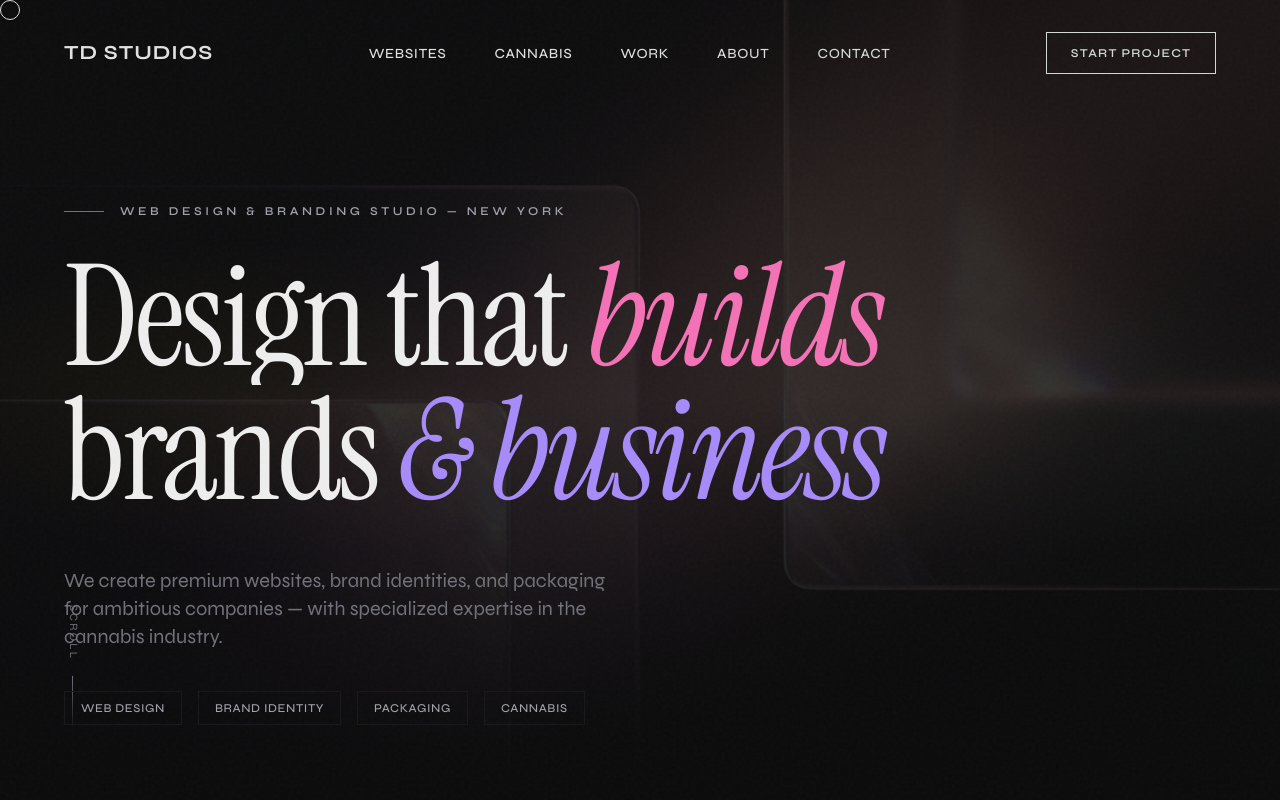
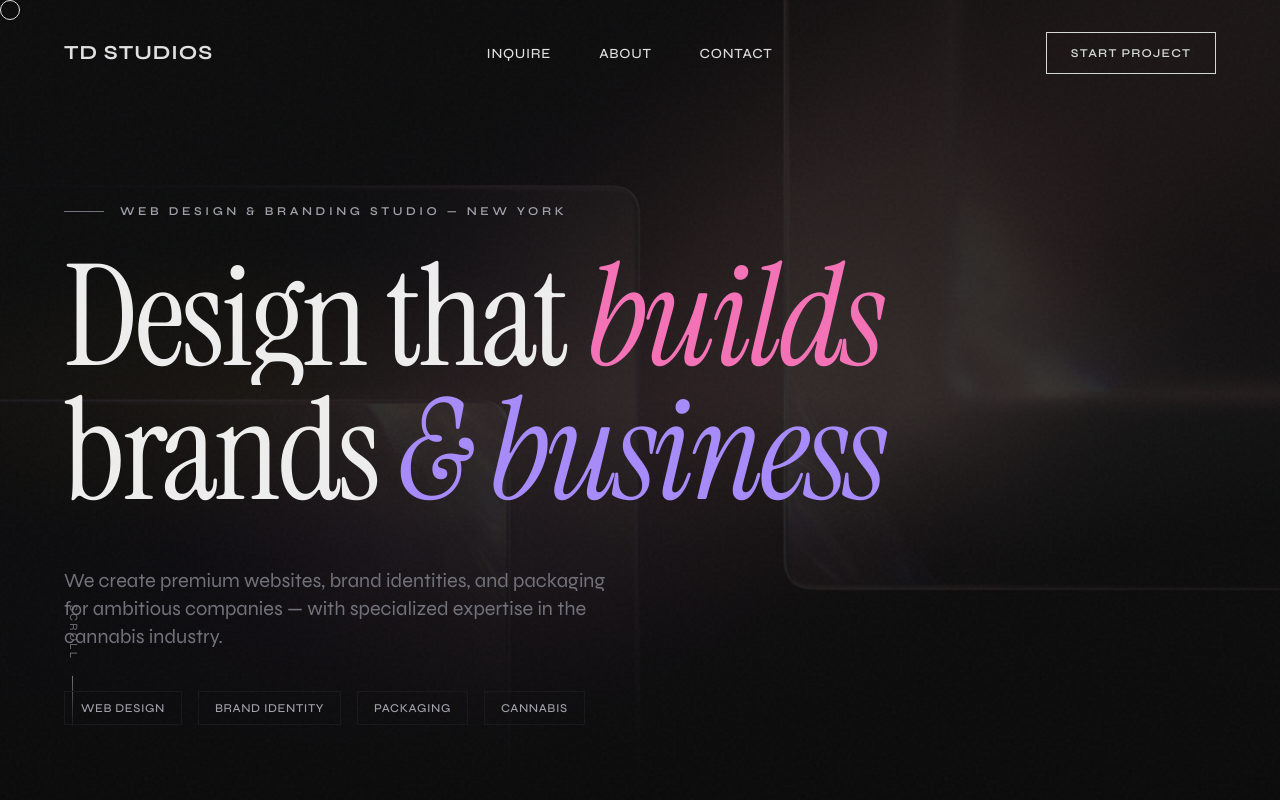
Before and after one commit to tdiorio2323/tdstudios-nextjs, a Next.js app: page / in a window 1280 px wide. Shown: the top 800 px of the page. Built offline with nearby package versions, Linux system fonts and the light colour scheme.

Commit message:
Update site structure for coming soon state: add inquire page, update nav and home

```diff
--- /dev/null
+++ b/app/inquire/page.js
@@ -0,0 +1,14 @@
+import ContactClient from '@/app/contact/ContactClient'
+
+export const metadata = {
+  title: 'Inquire',
+  description: 'Get in touch with TD Studios. Let\'s bring your vision to life.',
+}
+
+export default function Inquire() {
+  return (
+    <main className="bg-black min-h-screen">
+      <ContactClient />
+    </main>
+  )
+}
--- a/app/page.js
+++ b/app/page.js
@@ -20,9 +20,7 @@ export default function Home() {
         titleEmphasis="your brand?"
         subtitle="Whether you're launching something new or leveling up what you've built, we're here to help you stand out."
         primaryButtonText="Start a Project"
-        primaryButtonHref="/contact"
-        secondaryButtonText="View Our Work"
-        secondaryButtonHref="/work"
+        primaryButtonHref="/inquire"
       />
       <Footer />
     </main>
--- a/components/Navigation.js
+++ b/components/Navigation.js
@@ -61,15 +61,19 @@ export default function Navigation() {
         </Link>
 
         <ul className="hidden md:flex gap-12 list-none">
-          {['Websites', 'Cannabis', 'Work', 'About', 'Contact'].map((item) => (
-            <li key={item}>
+          {[
+            { name: 'Inquire', href: '/inquire' },
+            { name: 'About', href: '/about' },
+            { name: 'Contact', href: 'tel:3474859935' }
+          ].map((item) => (
+            <li key={item.name}>
               <Link
-                href={`/${item.toLowerCase()}`}
+                href={item.href}
                 className="text-sm font-medium tracking-[0.05em] uppercase relative group"
                 onMouseEnter={() => handleHover(true)}
                 onMouseLeave={() => handleHover(false)}
               >
-                {item}
+                {item.name}
                 <span className="absolute bottom-0 left-0 w-0 h-px bg-white transition-all duration-300 group-hover:w-full"></span>
               </Link>
             </li>
@@ -77,7 +81,7 @@ export default function Navigation() {
         </ul>
 
         <Link
-          href="/contact"
+          href="/inquire"
           className="hidden md:block px-6 py-3 border border-white text-xs font-semibold tracking-[0.1em] uppercase transition-all duration-300 hover:bg-white hover:text-black"
           onMouseEnter={() => handleHover(true)}
           onMouseLeave={() => handleHover(false)}
@@ -109,16 +113,21 @@ export default function Navigation() {
         aria-modal={mobileMenuOpen}
         aria-hidden={!mobileMenuOpen}
       >
-        {['Home', 'Websites', 'Cannabis', 'Work', 'About', 'Contact'].map((item) => (
+        {[
+          { name: 'Home', href: '/' },
+          { name: 'Inquire', href: '/inquire' },
+          { name: 'About', href: '/about' },
+          { name: 'Contact', href: 'tel:3474859935' }
+        ].map((item) => (
           <Link
-            key={item}
-            href={item === 'Home' ? '/' : `/${item.toLowerCase()}`}
+            key={item.name}
+            href={item.href}
             onClick={closeMobileMenu}
             className="font-serif text-5xl text-white hover:text-purple transition-colors duration-300"
             onMouseEnter={() => handleHover(true)}
             onMouseLeave={() => handleHover(false)}
           >
-            {item}
+            {item.name}
           </Link>
         ))}
       </div>
--- a/components/Work.js
+++ b/components/Work.js
@@ -10,8 +10,8 @@ export default function Work() {
           <div className="text-xs font-semibold tracking-[0.3em] uppercase text-gray mb-6">Selected Work</div>
           <h2 className="font-serif text-[clamp(2.5rem,5vw,4rem)] leading-[1.1] text-white">Recent projects</h2>
         </div>
-        <Link href="/work" className="group inline-flex items-center gap-3 text-[0.85rem] font-medium tracking-wider uppercase text-white hover:gap-5 transition-all duration-300">
-          View All
+        <Link href="/inquire" className="group inline-flex items-center gap-3 text-[0.85rem] font-medium tracking-wider uppercase text-white hover:gap-5 transition-all duration-300">
+          Inquire
           <svg viewBox="0 0 20 20" fill="none" stroke="currentColor" strokeWidth="1.5" className="w-5">
             <path d="M4 10h12M12 6l4 4-4 4"/>
           </svg>
```
